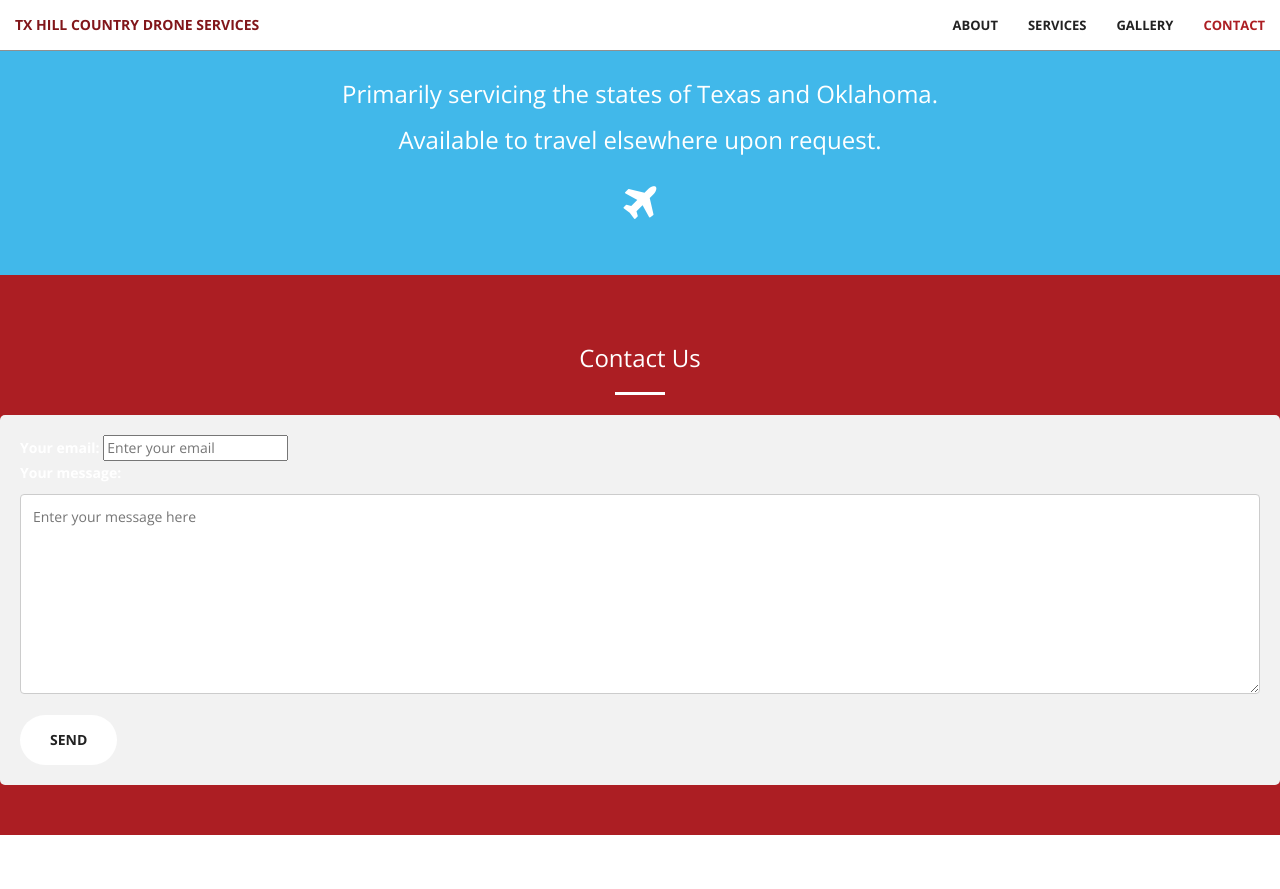
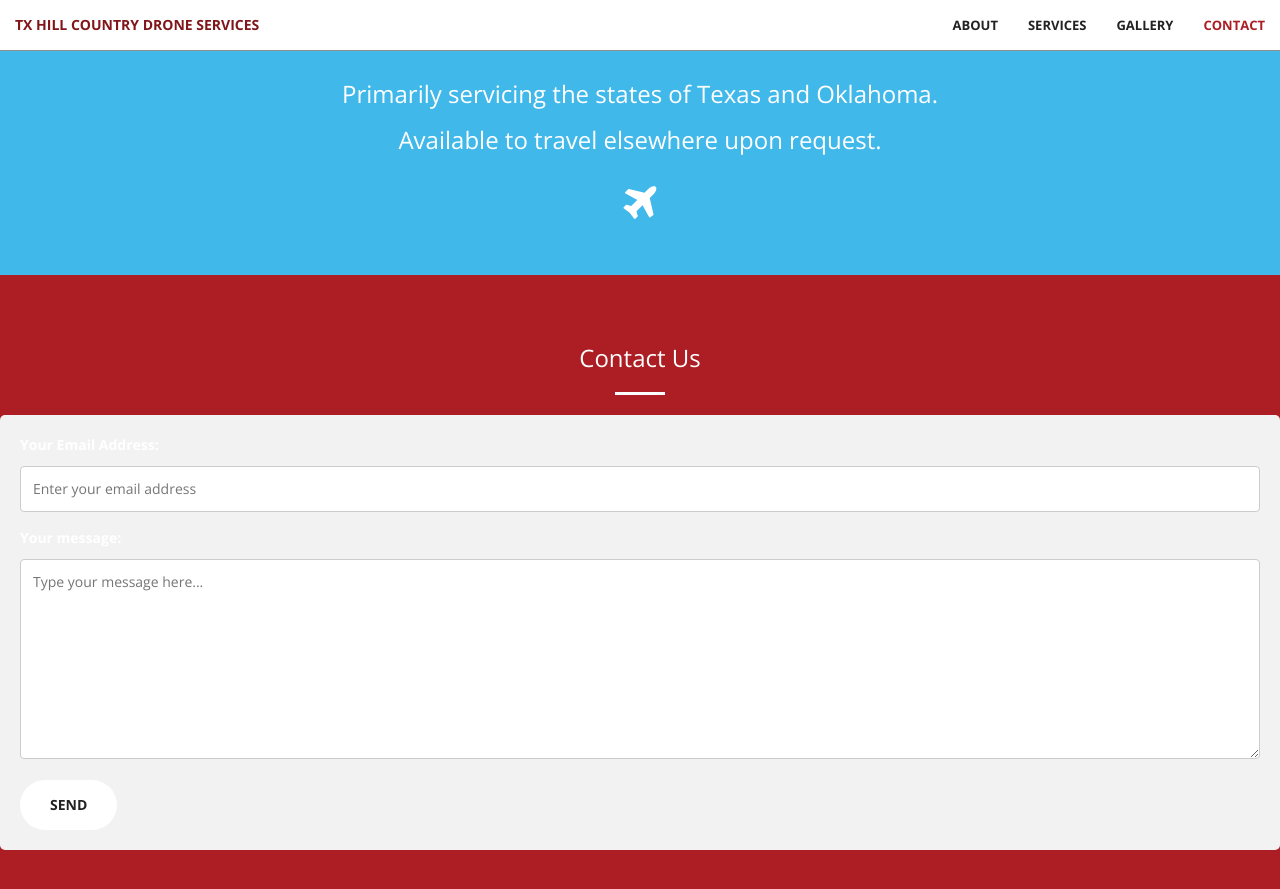
Before and after one commit to thcdroneservices/thcdroneservices.github.io, a Jekyll site: the page built from index.html, in a window 1280 px wide and 900 px high, scrolled down 4244 px. Shown: the top 889 px of the window. Built offline with Jekyll 4.4.1, drawn with Linux system fonts in a browser that asks for light colours; before the commit the page ends 5079 px from its top, so only the background shows below that.

Commit message:
update CF

```diff
--- a/_includes/contact-form.html
+++ b/_includes/contact-form.html
@@ -1,15 +1,15 @@
 <aside class="bg-primary">
-     <div class="contact-form">
+     <div class="contact-form" content="width=device-width, initial-scale=1">
         <h3>Contact Us</h3>
         <hr class="light">
         <div class="contact-form-form">
             <form action="https://formspree.io/f/xvgpgyee" method="POST">
 
-                <label for="youremail">Your email:</label>
-                <input type="email" id="youremail" name="email" placeholder="Enter your email" required="">
+                <label for="youremail">Your Email Address:</label>
+                <input type="text" id="youremail" name="email" placeholder="Enter your email address" required="">
                 <br>
                 <label for="yourmessage">Your message:</label>
-                <textarea id="yourmessage" name="message" placeholder="Enter your message here" required="" style="height:200px"></textarea>
+                <textarea id="yourmessage" name="message" placeholder="Type your message here..." required="" style="height:200px"></textarea>
 
                 <button type="submit" class="btn btn-default btn-xl">Send</button>
             </form>
--- a/_sass/_base.scss
+++ b/_sass/_base.scss
@@ -322,16 +322,6 @@ header {
         margin-bottom: 16px;
         resize: vertical;
     }
-    input[type=text], textarea {
-        width: 100%;
-        padding: 12px;
-        border: 1px solid #ccc;
-        border-radius: 4px;
-        box-sizing: border-box;
-        margin-top: 6px;
-        margin-bottom: 16px;
-        resize: vertical;
-    }
     input[type=submit] {
         background-color: #AC1E23;
         color: white;
```
